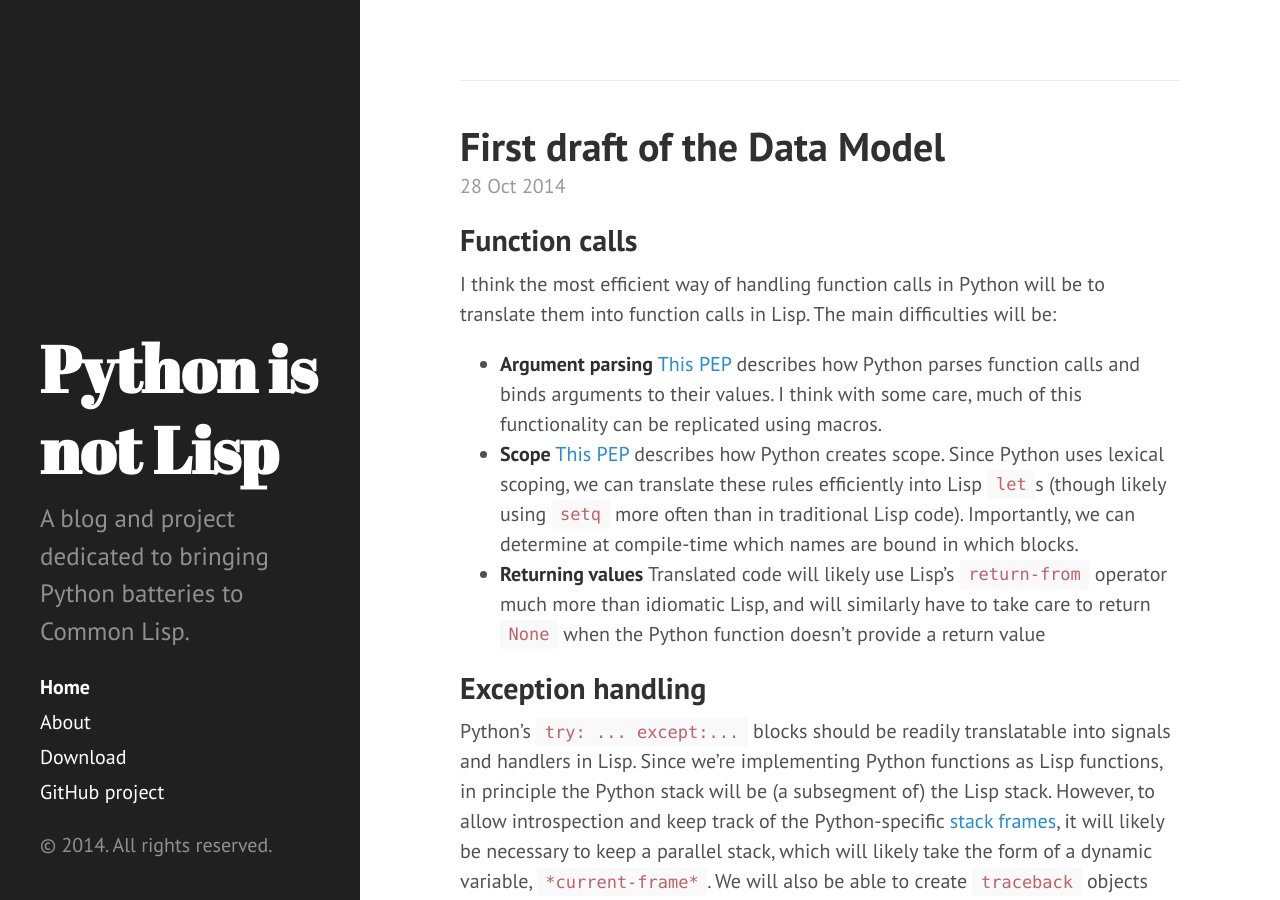
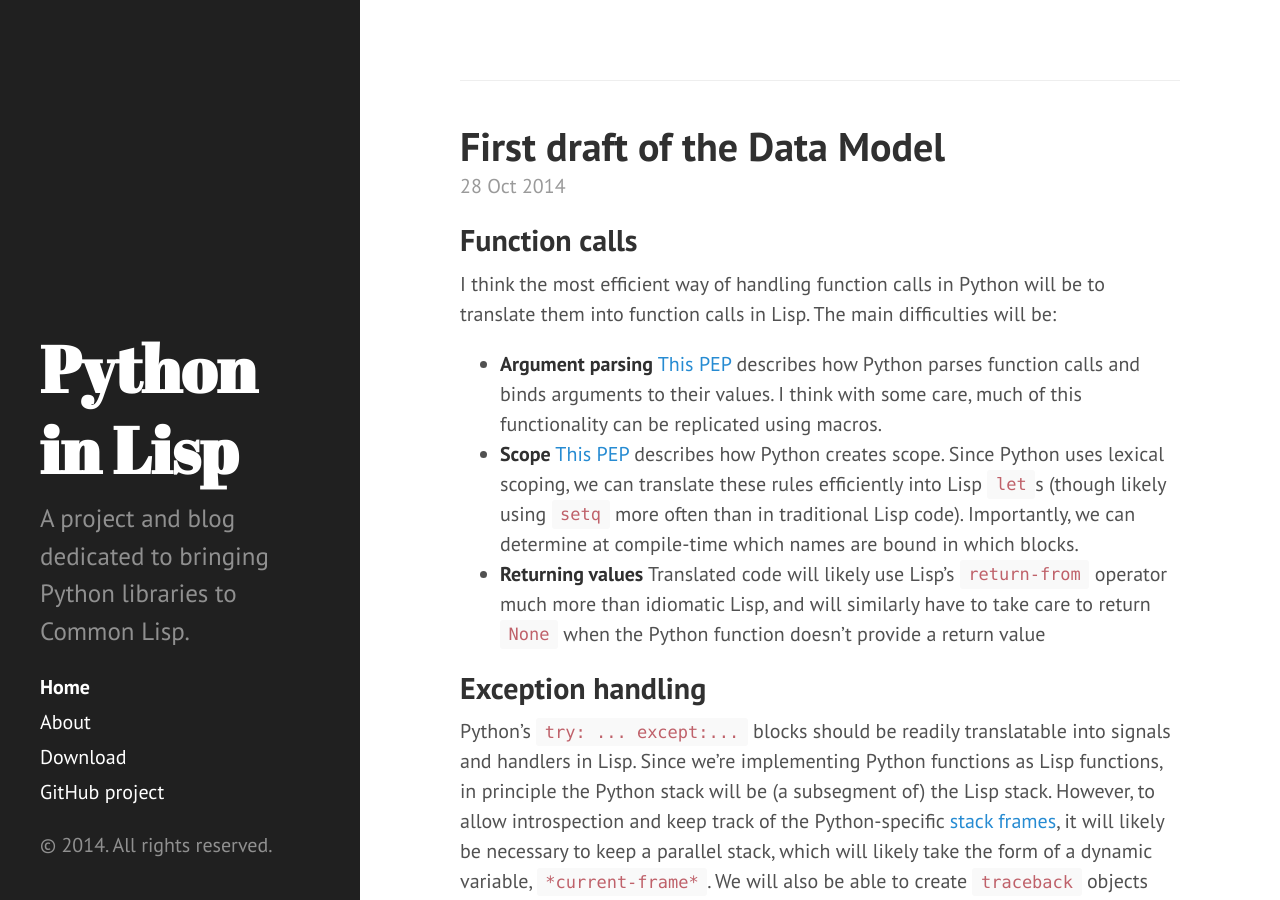
Before and after one commit to felipeochoa/aqua-lisp, a Jekyll site: the page built from index.html, in a window 1280 px wide and 900 px high. Built offline with Jekyll 4.4.1, drawn with Linux system fonts in a browser that asks for light colours; the list of posts is cut into pages by our own code.

Commit message:
Changed name to Python in Lisp, updated tagline

```diff
--- a/_config.yml
+++ b/_config.yml
@@ -7,9 +7,9 @@
 relative_permalinks: true
 
 # Setup
-title:            Python is not Lisp
+title:            Python in Lisp
 tagline:          'A Python to Common Lisp translator'
-description:      'A blog and project dedicated to bringing Python batteries to Common Lisp.'
+description:      'A project and blog dedicated to bringing Python libraries to Common Lisp.'
 url:              https://github.com/felipeochoa/py-lisp/
 baseurl:          /py-lisp
 
--- a/index.html
+++ b/index.html
@@ -13,7 +13,6 @@
     </h1>
 
     <span class="post-date">{{ post.date | date_to_string }}</span>
-
     {{ post.content }}
   </div>
   {% endfor %}
```
